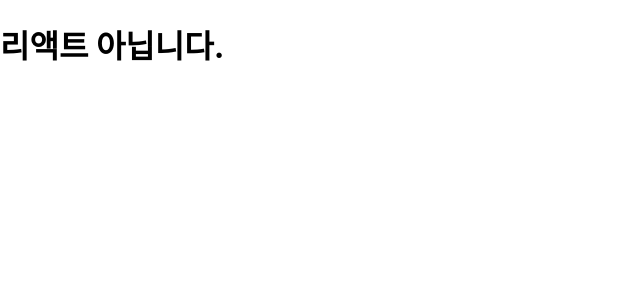
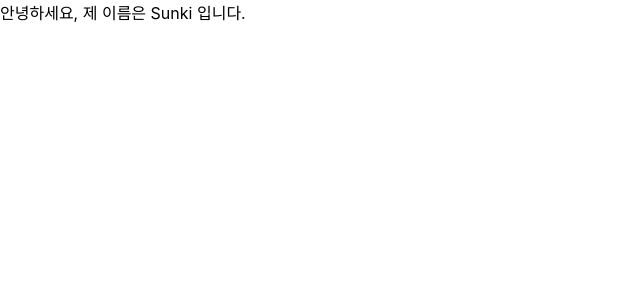
Before and after one commit to skdding3/react2022-prac, a React (Create React App) app: page / in a window 1280 px wide. Shown: the top 300 px of the page, without its empty margins (0-640 px from the left). Built offline with nearby package versions, Linux system fonts and the light colour scheme.

Commit message:
react 연마하기 10/10
- #1 props 렌더링

```diff
--- a/package.json
+++ b/package.json
@@ -7,6 +7,7 @@
     "@testing-library/react": "^13.4.0",
     "@testing-library/user-event": "^13.5.0",
     "eslint": "8.22.0",
+    "prettier": "^2.7.1",
     "react": "^18.2.0",
     "react-dom": "^18.2.0",
     "react-scripts": "5.0.1",
--- a/src/App.js
+++ b/src/App.js
@@ -1,13 +1,9 @@
 import './App.css';
+import MyComponent from "./MyComponent";
 
 function App() {
-    const name = '리액'
-  return (
-      // ? 연산자 연습 (like if)
-    <div>
-        {name === '리액트' ? <h1>리액트 입니다.</h1> : <h1>리액트 아닙니다.</h1>}
-    </div>
-  );
+    // name 프로퍼티에 넣어줄 값을 넣어준다.
+    return <MyComponent name={"Sunki"}/>
 }
 
 export default App;
--- /dev/null
+++ b/src/MyComponent.jsx
@@ -0,0 +1,8 @@
+import React from 'react';
+
+const MyComponent = props => {
+    // name 프로퍼티를 지정해준다.
+    return <div>안녕하세요, 제 이름은 {props.name} 입니다.</div>
+}
+
+export default MyComponent;
```
Also changed, not shown: src/index.js (+6 -6 lines), src/setupTests.js (+1 -1 lines), 2 other files (tests, documents, lock files or other folders).
